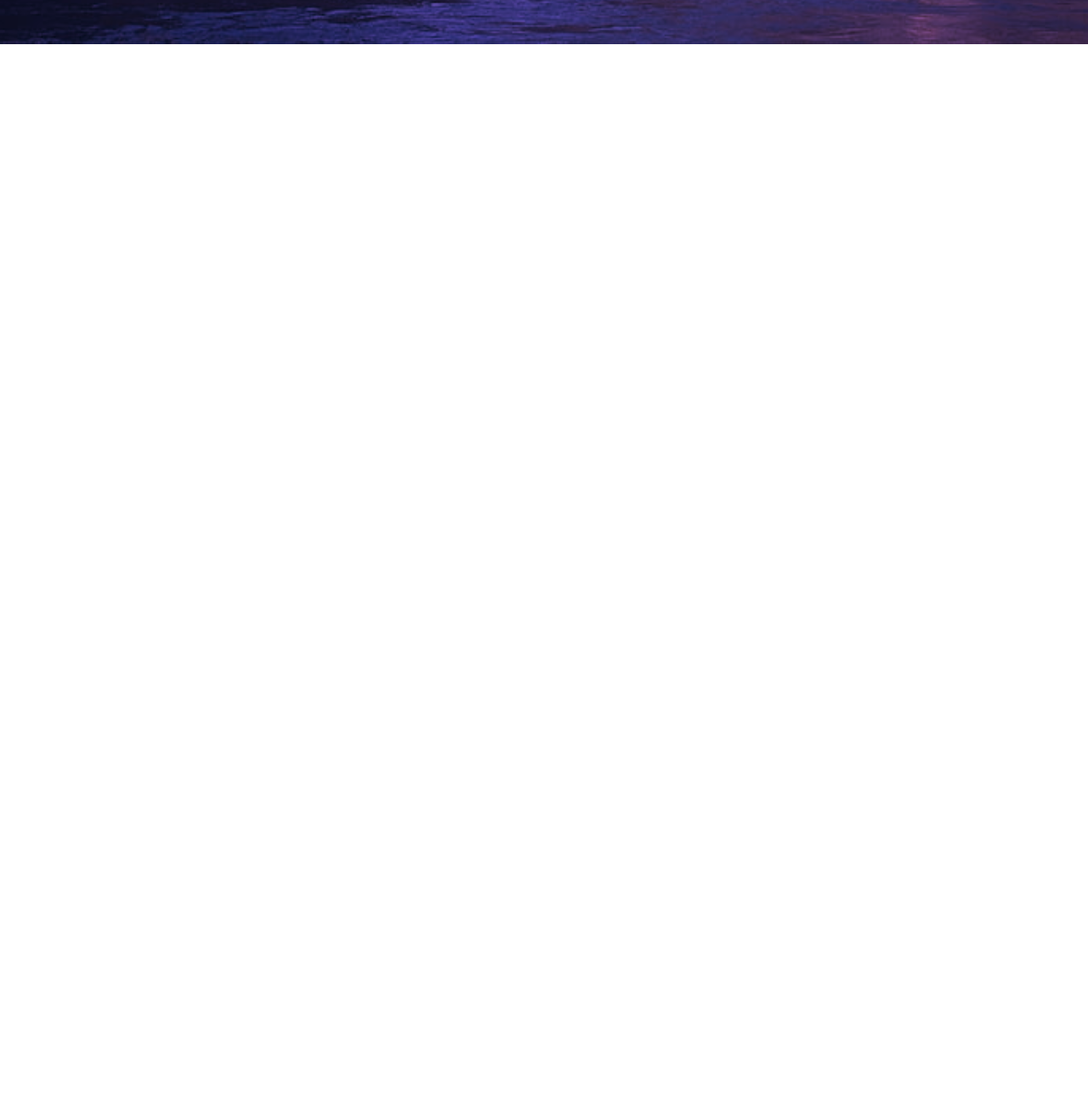
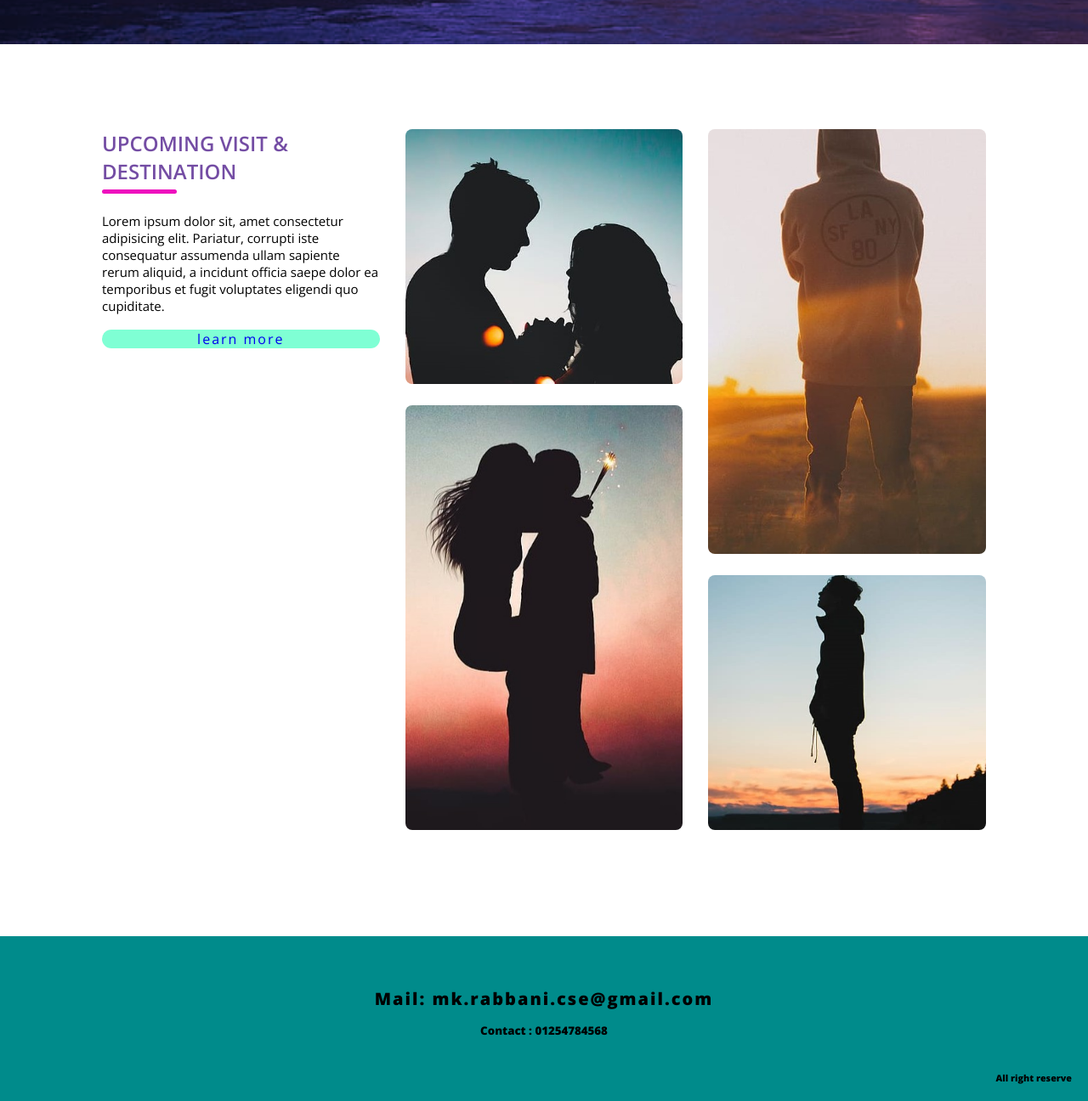
Before and after one commit to mkError420/Final-webside-design-01, a plain HTML site: page index.html in a window 1280 px wide. Shown: the part 2148-3444 px from the top of the page at 85% size. Before the commit the page ends 2200 px from the top, so only its background shows below. Drawn offline with nearby package versions, Linux system fonts and the light colour scheme.

Commit message:
Add files via upload

```diff
--- a/css/style.css
+++ b/css/style.css
@@ -155,7 +155,7 @@ background-attachment: fixed;
    width: 150px;
    height: 7px;
    background-color: rgba(238, 13, 189, 0.986);display: block;
-   border-radius: 12px;
+   border-radius: 15px;
 }
 
 .column p{
@@ -164,4 +164,90 @@ background-attachment: fixed;
    margin: 27px 0 20px 0;
 }
 
-.column a{text-decoration: none;color: #08f4c8;letter-spacing: 5px;}
+.column a{text-decoration: none;
+   color: #08f4c8;
+   letter-spacing: 5px;}
+
+   .last-section{
+      padding: 70px 0;
+   }
+
+   .last-section span {
+      width: 88px;
+      height: 5px;
+      background-color: rgba(238, 13, 189, 0.986);display: block;
+      border-radius: 12px;
+      margin-bottom: 22px;
+      margin-top: 5px;
+   }
+
+   .last-section span a{
+      color: white;text-decoration: none;letter-spacing: 4px;text-transform: uppercase;
+      background-color: rgba(238, 13, 189, 0.986);
+      padding: 12px;
+      border-radius: 34px;
+
+   }
+
+   .col-1-3{
+      padding: 15px;
+      width: 33.33%;
+   }
+   .col-1-3 h2{font-weight: 600;color: #744da4;/*! padding: ; */text-align: inherit;}
+
+   .col-1-3 p{font-size: 15px;}
+
+   .col-1-3 a{
+   text-decoration: none;
+   margin-top: 18px;
+   display: block;
+   letter-spacing: 2px;
+   background-color: aquamarine;
+   border-radius: 31px;
+   text-align: center;
+   }
+
+   .small{
+      height: 300px;
+      width: 100%;
+      object-fit: cover;
+      margin-bottom: 20px;
+      border-radius: 8px;
+   }
+
+   .big{
+      height: 500px;
+      width: 100%;
+      object-fit: cover;
+
+      margin-bottom: 20px;
+      border-radius: 8px;
+   }
+
+   .footer{
+      padding: 20px 0;
+      background-color: darkcyan;
+   }
+   .footer h6{
+
+   text-align: end;
+   margin-top: 20px 0 0 2px;
+   margin-right: 19px;
+   -weight: 700;
+   }
+
+
+   .container-footer{
+      padding: 40px;
+      text-align: center;
+   }
+   .container-footer h4{
+
+   letter-spacing: 2px;
+   font-size: 20px;
+   }
+
+   .container-footer h5{
+
+   margin-top: 15px;
+   }
--- a/index.html
+++ b/index.html
@@ -79,5 +79,34 @@
         </div>
 
     </section>
+
+    <section class="last-section">
+        <div class="container flex">
+            <div class="col-1-3">
+                <h2> UPCOMING VISIT & DESTINATION</h2>
+                <span></span>
+                <p>Lorem ipsum dolor sit, amet consectetur adipisicing elit. Pariatur, corrupti iste consequatur assumenda ullam sapiente rerum aliquid, a incidunt officia saepe dolor ea temporibus et fugit voluptates eligendi quo cupiditate.</p>
+                <a href="#">learn more</a>
+            </div>
+            <div class="col-1-3">
+                <img class="small" src="images/0404.jpg" alt="">
+                <img class="big" src="images/0505.jpg" alt="">
+            </div>
+            <div class="col-1-3">
+                <img class="big" src="images/0707e.jpg" alt="">
+                <img class="small" src="images/0606.jpg" alt="">
+            </div>
+
+        </div>
+
+    </section>
+    <section class="footer">
+
+        <div class="container-footer">
+           <h4>Mail: mk.rabbani.cse@gmail.com</h4>
+           <h5>Contact : 01254784568</h5>
+        </div>
+        <h6>All right reserve</h6>
+    </section>
 </body>
 </html>
```
Also changed, not shown: images/0404.jpg (added), images/0505.jpg (added), images/0606.jpg (added), images/0707e.jpg (added).
